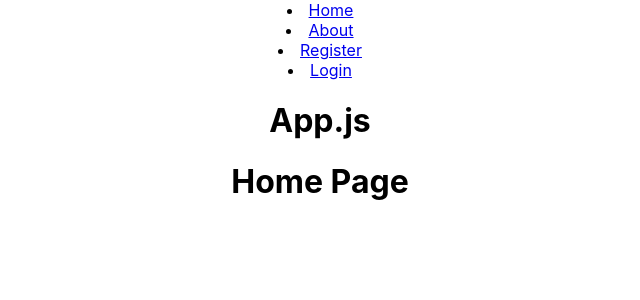
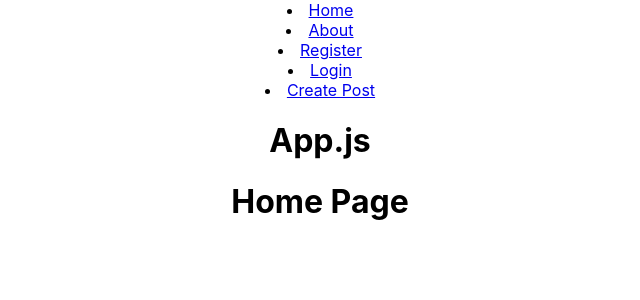
Before and after one commit to winny1212/client-frontend, a React (Create React App) app: page / in a window 1280 px wide. Shown: the top 300 px of the page, without its empty margins (320-960 px from the left). Built offline with nearby package versions, Linux system fonts and the light colour scheme.

Commit message:
create form page, routes form, testing form render form on nav

```diff
--- a/src/App.js
+++ b/src/App.js
@@ -5,6 +5,7 @@ import Home from './views/home/Home';
 import Register from './views/register/Register';
 import About from './views/about/About';
 import Navbar from './components/navigation/Navbar';
+import Form from './views/form/Form';
 
 function App() {
   return (
@@ -17,6 +18,7 @@ function App() {
           <Route exact path="/about" element={<About />}></Route>
           <Route exact path="/register" element={<Register />}></Route>
           <Route exact path="/login" element={<Login />}></Route>
+          <Route exact path="/create" element={<Form />}></Route>
         </Routes>
       </Router>
     </div>
--- a/src/components/navigation/Navbar.js
+++ b/src/components/navigation/Navbar.js
@@ -34,6 +34,10 @@ function Navbar() {
         <li>
           <Link to="/login">Login</Link>
         </li>
+
+        <li>
+          <Link to="/create">Create Post</Link>
+        </li>
       </div>
     </>
   );
--- /dev/null
+++ b/src/views/ form/Form.js
@@ -0,0 +1,11 @@
+import React from 'react';
+
+function Form() {
+  return (
+    <div>
+      <h1>Create a Form here!</h1>
+    </div>
+  );
+}
+
+export default Form;
```
Also changed, not shown: src/views/ form/styles.js (added), 1 other file (tests, documents, lock files or other folders).
